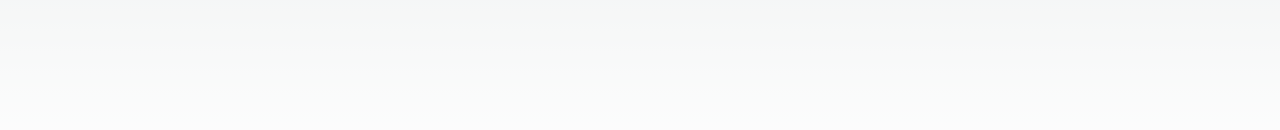
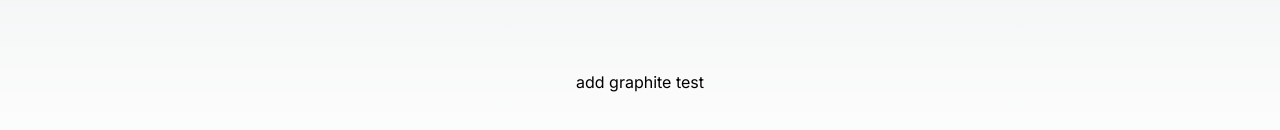
Before and after one commit to mong-byte/my-test, a Next.js app: page / in a window 1280 px wide. Shown: the part 610-740 px from the top of the page. Built offline with nearby package versions, Linux system fonts and the light colour scheme.

Commit message:
feat: change text

```diff
--- a/app/page.tsx
+++ b/app/page.tsx
@@ -4,6 +4,9 @@ export default function Home() {
   return (
     <main className="flex min-h-screen flex-col items-center justify-between p-24">
      this is graphite test
+        <div>
+            add graphite test
+        </div>
     </main>
   )
 }
```
